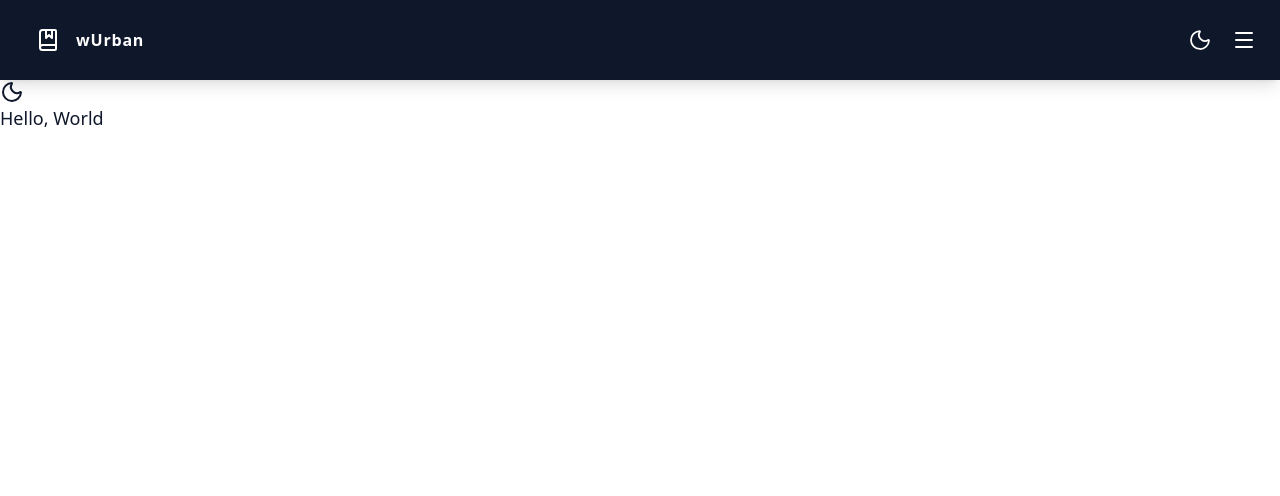
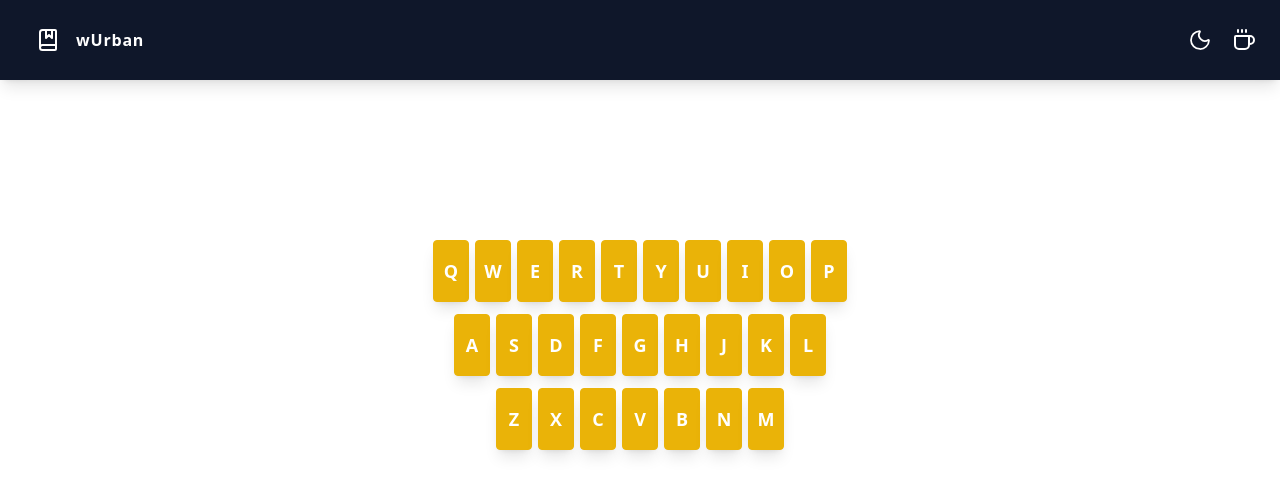
Before and after one commit to jackcollins434/wurban, a SvelteKit app: page / in a window 1280 px wide. Shown: the top 496 px of the page. Built offline with nearby package versions, Linux system fonts and the light colour scheme.

Commit message:
Add character layout and styling, layout changes

```diff
--- /dev/null
+++ b/src/lib/Character.svelte
@@ -0,0 +1,24 @@
+<script lang="ts">
+  export let character: string;
+  export let status: "unused" | "correct" | "incorrect" | "wrongPosition" =
+    "unused";
+
+  let characterColor: string;
+
+  switch (status) {
+    case "unused":
+      characterColor = "border-gray-500 bg-gray-500";
+    case "correct":
+      characterColor = "border-green-500 bg-green-500";
+    case "incorrect":
+      characterColor = "border-gray-800 bg-gray-800";
+    case "wrongPosition":
+      characterColor = "border-yellow-500 bg-yellow-500";
+  }
+</script>
+
+<div
+  class={`shadow-lg flex justify-center border text-white px-2 py-4 sm:w-8 md:w-9 text-lg rounded-sm font-bold relative cursor-pointer ${characterColor}`}
+>
+  {character.toUpperCase()}
+</div>
--- a/src/lib/Nav/Navbar.svelte
+++ b/src/lib/Nav/Navbar.svelte
@@ -1,6 +1,6 @@
 <script lang="ts">
   import NavLink from "./NavLink.svelte";
-  import { BookMarked, Menu, Moon } from "lucide-svelte";
+  import { BookMarked, Coffee, Moon } from "lucide-svelte";
 </script>
 
 <div class="h-20 bg-primary flex justify-between shadow-lg">
@@ -13,6 +13,6 @@
   </div>
   <div class="py-7 px-2 mr-2">
     <NavLink href="#" icon={true}><Moon strokeWidth={1.75} /></NavLink>
-    <NavLink href="#" icon={true}><Menu /></NavLink>
+    <NavLink href="#" icon={true}><Coffee /></NavLink>
   </div>
 </div>
--- a/src/routes/+page.svelte
+++ b/src/routes/+page.svelte
@@ -1,10 +1,20 @@
-<script>
+<script lang="ts">
+  import Character from "$lib/Character.svelte";
   import Navbar from "$lib/Nav/Navbar.svelte";
-  import { Moon } from "lucide-svelte";
+
+  const characters = {
+    letterRows: ["qwertyuiop", "asdfghjkl", "zxcvbnm"],
+  };
 </script>
 
 <Navbar />
 
-<Moon />
-
-<h1 class="text-lg">Hello, World</h1>
+<div class="grid grid-cols-1 mt-40 place-items-center gap-3">
+  {#each characters["letterRows"] as letterRow}
+    <div class="flex gap-1.5 row-">
+      {#each letterRow as letter}
+        <Character character={letter} />
+      {/each}
+    </div>
+  {/each}
+</div>
```
